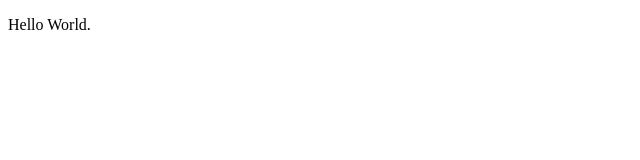
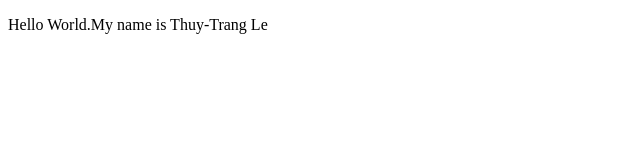
Before and after one commit to tvle3/tvle3.github.io, a plain HTML site: page index.html in a window 1280 px wide. Shown: the whole page, without its empty margins (0-640 px from the left). Drawn offline with Linux system fonts and the light colour scheme.

Commit message:
Update index.html

```diff
--- a/index.html
+++ b/index.html
@@ -4,6 +4,6 @@
 <title>Page Title</title>
 </head>
 <body>
-<p>Hello World.</p>
+<p>Hello World.My name is Thuy-Trang Le</p>
 </body>
 </html>
```
